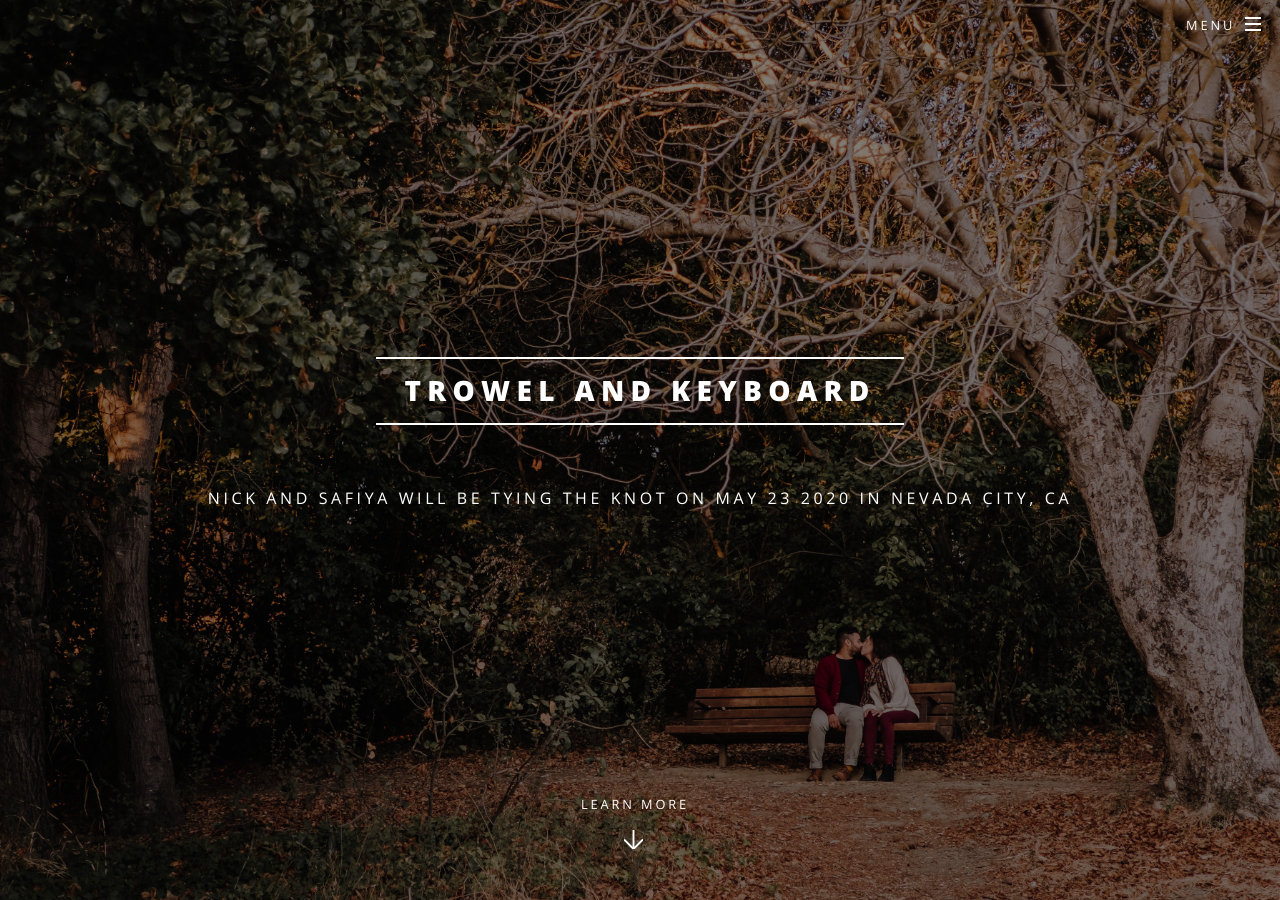
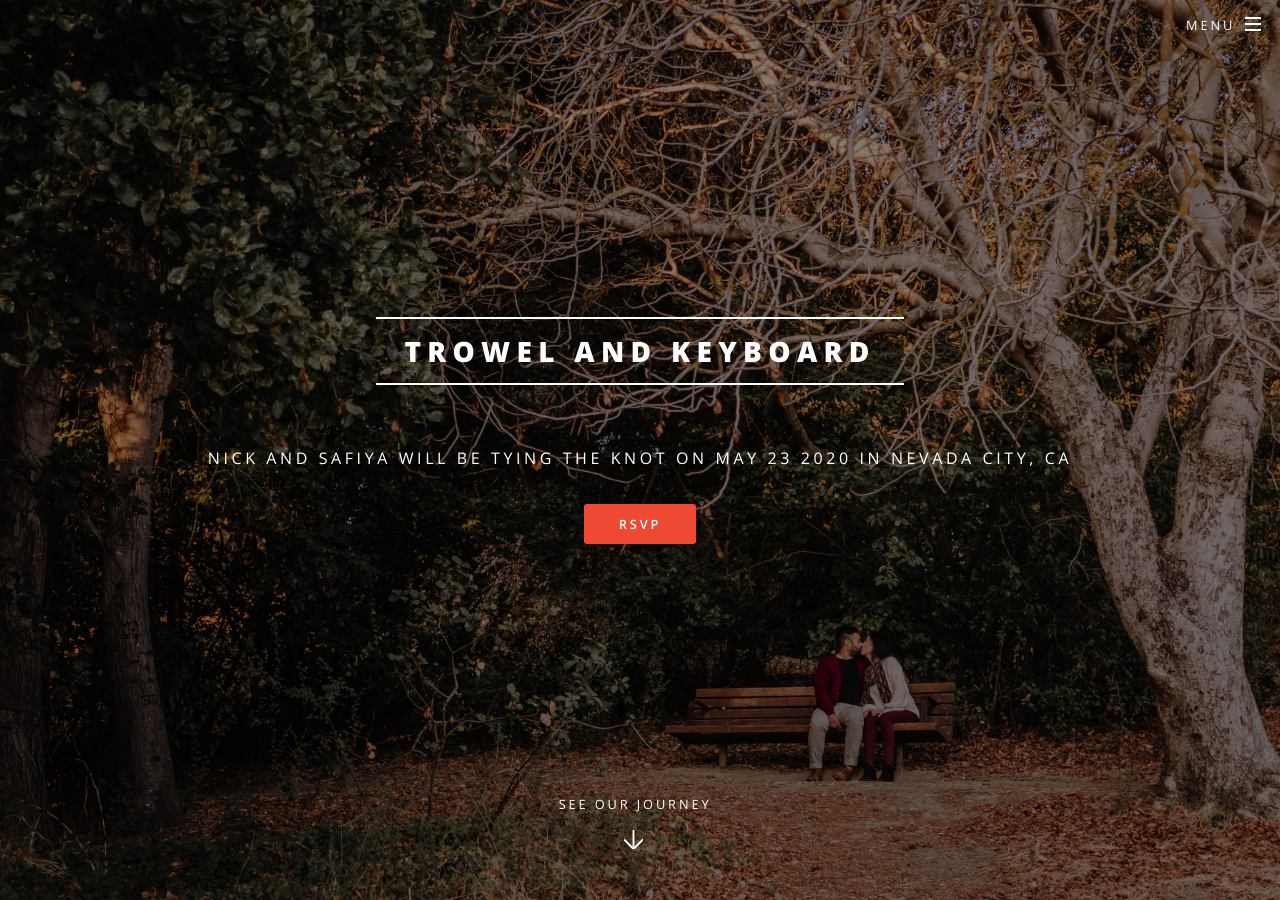
Before and after one commit to trowelandkeyboard/trowelandkeyboard.github.io, a Jekyll site: the page built from index.html, in a window 1280 px wide and 900 px high. Built offline with Jekyll 4.4.1, drawn with Linux system fonts in a browser that asks for light colours.

Commit message:
Added RSVP button and  changed the learn more
Added RSVP button and  changed the learn more scroller

```diff
--- a/index.html
+++ b/index.html
@@ -7,9 +7,12 @@ layout: landing
 						<div class="inner">
 							<h2>{{ site.title }}</h2>
 							<p>{{ site.description | markdownify }}</p>
+							<ul class="actions">
+								<li><a href="/rsvp/" class="button special">RSVP</a></li>
+							</ul>
 
 						</div>
-						<a href="#one" class="more scrolly">Learn More</a>
+						<a href="#one" class="more scrolly">See Our Journey</a>
 					</section>
 
 				<!-- One -->
```
